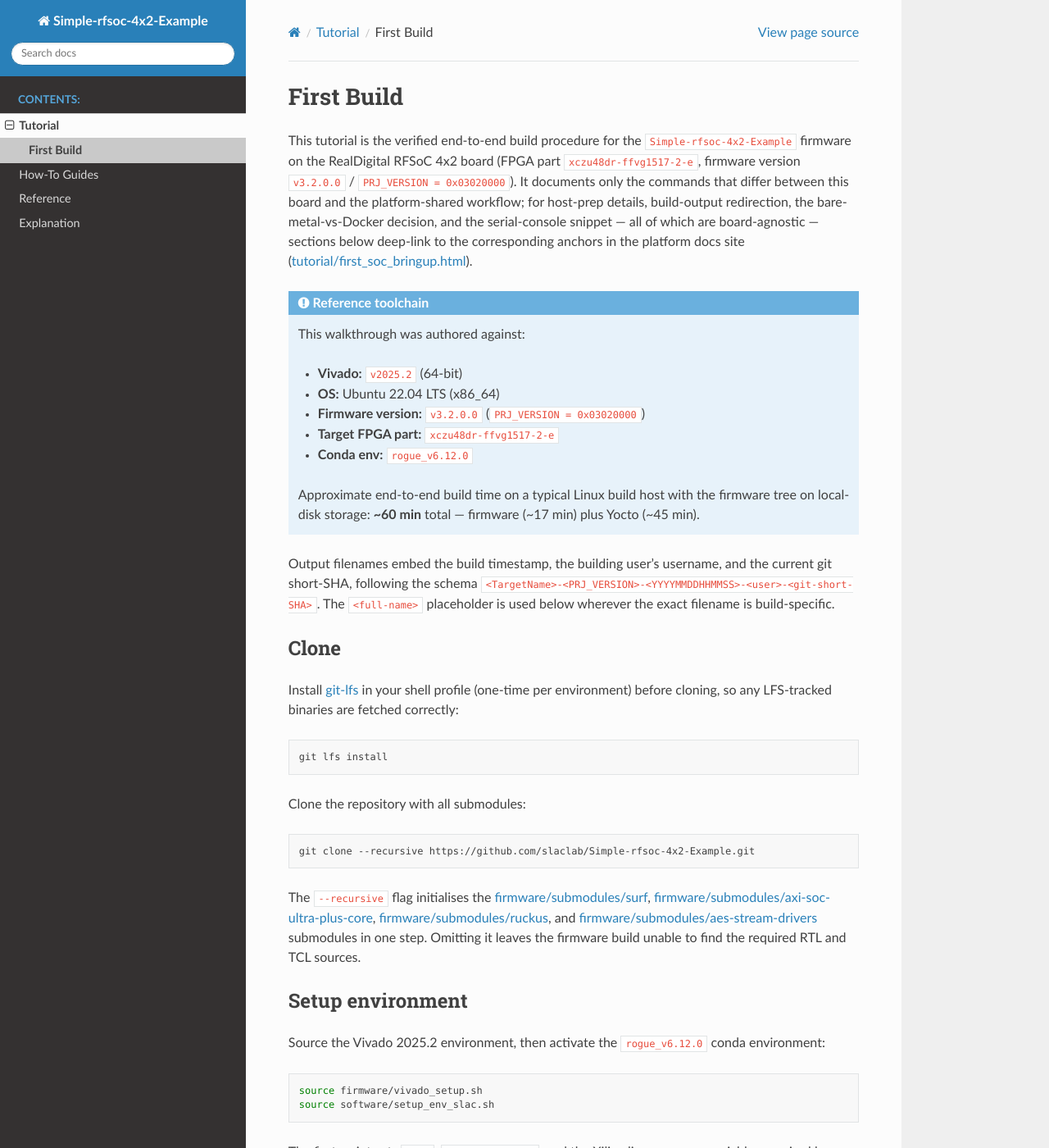
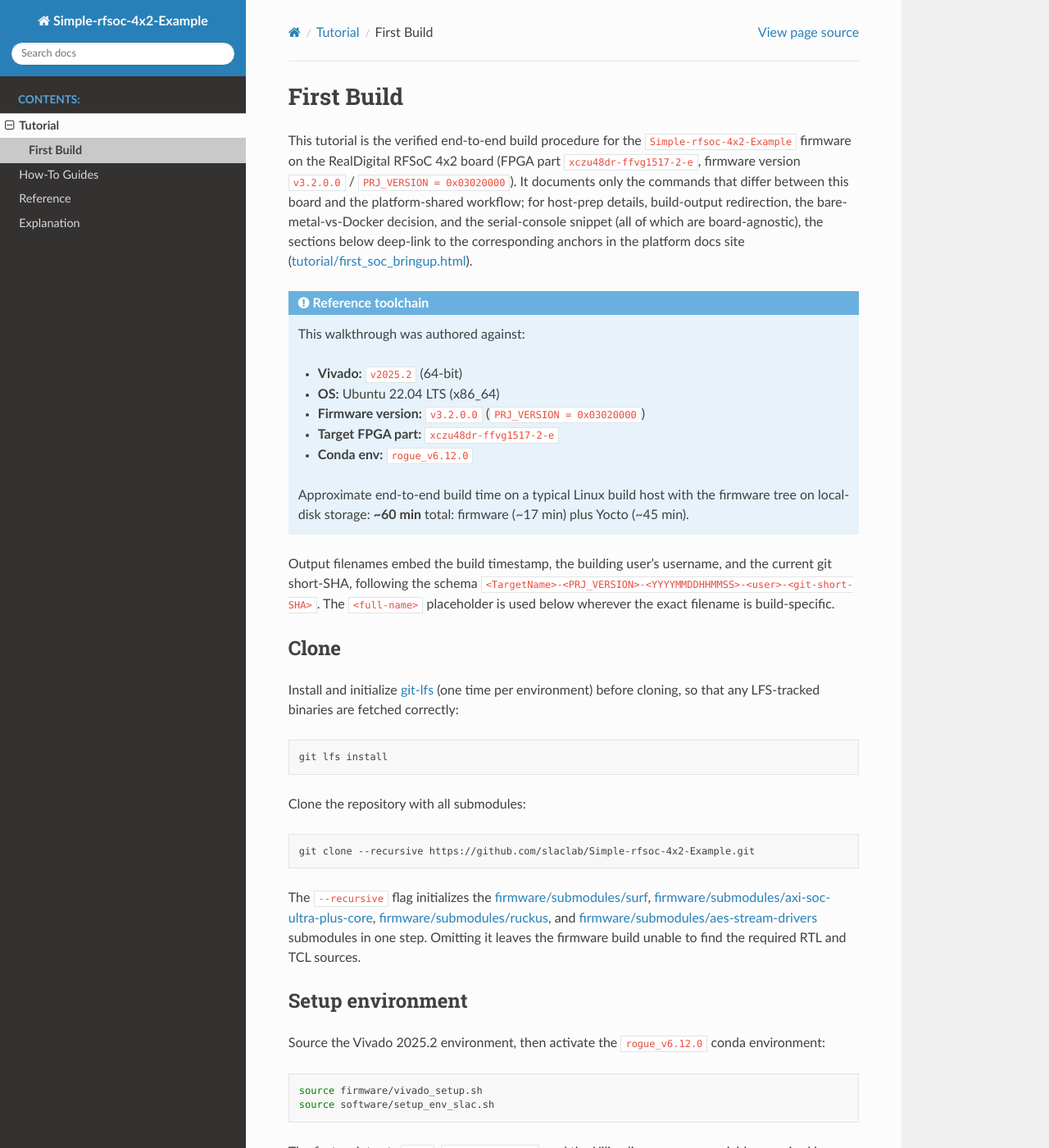
Before and after one commit to slaclab/Simple-rfsoc-4x2-Example, a Sphinx documentation site: the page built from docs/tutorial/first_build.rst, in a window 1280 px wide and 1400 px high. Shown: the whole window at 82% size. Built offline with Sphinx 7.4.7 and the Read the Docs theme 3.1.0, drawn with Linux system fonts in a browser that asks for light colours; some of the changed text lies outside the part shown.

Commit message:
docs: link TFTP network boot how-to and clean up reference docs
Add the TFTP network boot entry to the how-to index and tidy wording
in the register map, PyRogue tree, RTL top entity, and first-build
tutorial pages.

```diff
--- a/docs/how-to/index.rst
+++ b/docs/how-to/index.rst
@@ -12,3 +12,4 @@
 * :hub:`XSCT boot mode <how-to/xsct_boot_mode.html>`
 * :hub:`QSPI flash <how-to/qspi_flash.html>`
 * :hub:`SD card imaging <how-to/sd_card_imaging.html>`
+* :hub:`TFTP network boot <how-to/tftp_network_boot.html>`
--- a/docs/reference/pyrogue_tree.rst
+++ b/docs/reference/pyrogue_tree.rst
@@ -65,7 +65,7 @@
 3. User-logic reset (``RFSoC.AxiSocCore.UserRst()``).
 4. LMK/LMX clock chip initialization (``Hardware.InitClock``).
 5. DSP-clock-stable wait (``RFSoC.AxiSocCore.DspRstWait()``).
-6. Application enable (``RFSoC.Application.enable.set(True)``) — only after
+6. Application enable (``RFSoC.Application.enable.set(True)``), only after
    the DSP clock is stable.
 7. RFDC initialization and MTS sync (``Rfdc.Init()`` and ``Rfdc.Mts.*``).
 8. Default YAML configuration load (``LoadConfig``).
@@ -75,8 +75,8 @@
 deliberately enabled only after step 5. Bypassing this order leaves the
 application reading registers in an unknown clock state.
 
-For platform-level PyRogue patterns — the ``AxiSocCore`` interface, the
-``Rfdc`` API, and the host-side ``RingBufferProcessor`` stream pipeline — see
+For platform-level PyRogue patterns (the ``AxiSocCore`` interface, the
+``Rfdc`` API, and the host-side ``RingBufferProcessor`` stream pipeline), see
 :hub:`reference/pyrogue_api.html`.
 
 Public package surface
--- a/docs/reference/rtl_top_entity.rst
+++ b/docs/reference/rtl_top_entity.rst
@@ -65,7 +65,7 @@
      - 416.667 MHz
      - RFDC ADC output.
 
-All cross-domain crossings use surf ``Synchronizer`` or ``Ssr12ToSsr16Gearbox``
+All clock-domain crossings use surf ``Synchronizer`` or ``Ssr12ToSsr16Gearbox``
 primitives; the three domains are declared as asynchronous groups in the XDC.
 For the platform-level CDC philosophy, see
 :hub:`explanation/architecture.html#clock-domains`.
--- a/docs/tutorial/first_build.rst
+++ b/docs/tutorial/first_build.rst
@@ -7,7 +7,7 @@
 ``PRJ_VERSION = 0x03020000``). It documents only the commands that differ
 between this board and the platform-shared workflow; for host-prep details,
 build-output redirection, the bare-metal-vs-Docker decision, and the
-serial-console snippet — all of which are board-agnostic — sections below
+serial-console snippet (all of which are board-agnostic), the sections below
 deep-link to the corresponding anchors in the platform docs site
 (:hub:`tutorial/first_soc_bringup.html`).
 
@@ -22,7 +22,7 @@
    - **Conda env:** ``rogue_v6.12.0``
 
    Approximate end-to-end build time on a typical Linux build host with the
-   firmware tree on local-disk storage: **~60 min** total — firmware (~17 min)
+   firmware tree on local-disk storage: **~60 min** total: firmware (~17 min)
    plus Yocto (~45 min).
 
 Output filenames embed the build timestamp, the building user's username,
@@ -34,8 +34,8 @@
 Clone
 -----
 
-Install `git-lfs <https://git-lfs.com>`_ in your shell profile (one-time per
-environment) before cloning, so any LFS-tracked binaries are fetched correctly:
+Install and initialize `git-lfs <https://git-lfs.com>`_ (one time per
+environment) before cloning, so that any LFS-tracked binaries are fetched correctly:
 
 .. code-block:: bash
 
@@ -47,7 +47,7 @@
 
    git clone --recursive https://github.com/slaclab/Simple-rfsoc-4x2-Example.git
 
-The ``--recursive`` flag initialises the
+The ``--recursive`` flag initializes the
 :repo:`firmware/submodules/surf`,
 :repo:`firmware/submodules/axi-soc-ultra-plus-core`,
 :repo:`firmware/submodules/ruckus`, and
@@ -97,7 +97,7 @@
 
 .. note::
 
-   Your filename will differ — the build embeds the build timestamp, your
+   Your filename will differ: the build embeds the build timestamp, your
    username, and the current git short-SHA. ``PRJ_VERSION = 0x03020000``
    corresponds to firmware version ``v3.2.0.0`` and is tracked in
    :repo:`firmware/targets/shared_version.mk`.
@@ -140,9 +140,9 @@
 -------
 
 Once the Yocto build is complete, write the boot images to an SD card. The
-verified procedure — covering both the manual mount-and-copy recipe and the
+verified procedure, covering both the manual mount-and-copy recipe and the
 scripted ``CreateDiskImage.sh`` path
-(:hub:`how-to/sd_card_imaging.html`) — is documented on the platform
+(:hub:`how-to/sd_card_imaging.html`), is documented on the platform
 docs site at :hub:`tutorial/first_soc_bringup.html#sd-card`. The four files to
 copy live under
 ``firmware/build/YoctoProjects/SimpleRfSoc4x2Example/linux/``
```
Also changed, not shown: other parts of docs/tutorial/first_build.rst (+1 -1 lines), docs/reference/register_map.rst (+4 -4 lines).
